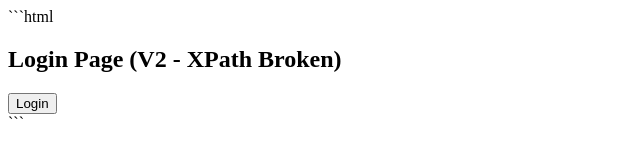
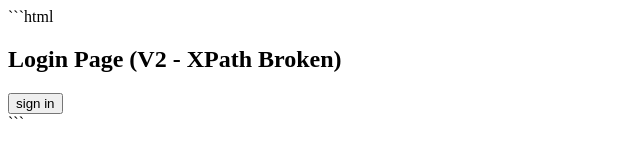
Before and after one commit to musteryasm-browserstack/elementReliable, a plain HTML site: page index.html in a window 1280 px wide. Shown: the full height of the page, 0-640 px from the left. Drawn offline with Linux system fonts and the light colour scheme.

Commit message:
Update index.html

```diff
--- a/index.html
+++ b/index.html
@@ -12,7 +12,7 @@
     <div class="wrapper">
       <div class="inner">
         <button id="login-btn" data-testid="login-btn">
-          Login
+          sign in
         </button>
       </div>
     </div>
```
